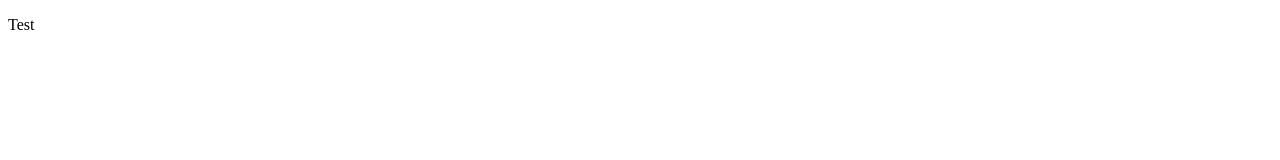
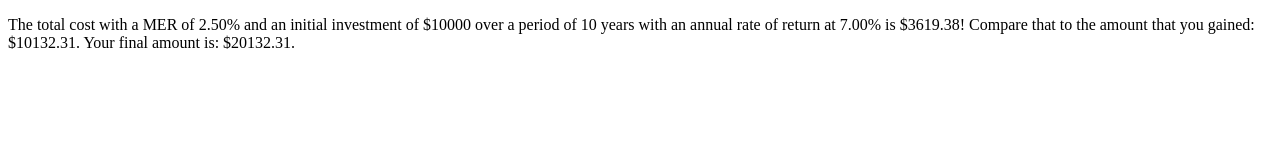
Before and after one commit to vchern/merCalc, a plain HTML site: page index.html in a window 1280 px wide. Drawn offline with nearby package versions, Linux system fonts and the light colour scheme.

Commit message:
completed the math behind the calculator.

```diff
--- a/index.html
+++ b/index.html
@@ -2,9 +2,11 @@
 <html>
 <head>
 	<title>MER Calculator</title>
+	<script src="https://ajax.googleapis.com/ajax/libs/jquery/3.1.1/jquery.min.js"></script>
 	<script src="merCalc.js"></script>
 	<body>
-		<p> Test </p>
+	<p id="results">
+	</p>
 	</body>
 </head>
 </html>
--- a/merCalc.js
+++ b/merCalc.js
@@ -1 +1,46 @@
-console.log("Hello this test worked");
+var initial = 0; // initial investment amount
+var mer = 0; // management expense ratio
+var merTotal = 0;
+var period = 0; // how long the fun is held for, in years
+var annualReturnRate = 0; // how much the fund gains as a percentage
+var finalAmount = 0;
+
+initial = 10000;
+finalAmount = initial;
+mer = 0.025;
+dailyMER = mer/365
+period = 10;
+annualReturnRate = 0.07;
+dailyReturnRate = annualReturnRate/365
+
+for(i = 1; i < period*365; i++){
+	finalAmount = finalAmount+ finalAmount*dailyReturnRate;
+	//console.log(finalReturn);
+	merTotal = merTotal + finalAmount*dailyMER;
+	//console.log(merTotal);
+}
+
+finalAmount = Number(Math.round(finalAmount+'e2')+'e-2');
+merTotal = Number(Math.round(merTotal+'e2')+'e-2');
+var finalReturn = Number(Math.round(finalAmount - initial + 'e2')+'e-2');
+
+
+// finalReturn = initial * Math.pow((1 + annualReturnRate/365), (365*10));
+
+// = initial * mer * period;
+$( document ).ready(function() {
+    document.getElementById("results").innerHTML = "The total cost with a MER of " + (mer*100).toFixed(2) +
+	"% and an initial investment of $" + initial +
+	" over a period of " + period + " years with an annual rate of return at " + (annualReturnRate*100).toFixed(2) + "% is $"
+	+ merTotal + "!" + " Compare that to the amount that you gained: $" + finalReturn +	"." + " Your final amount is: $" + finalAmount + "."
+});
+
+
+/*
+console.log("The total cost with a MER of " + (mer*100).toFixed(2) +
+	"% and an initial investment of " + initial +
+	" over a period of " + period + " years with an annual rate of return at " + (annualReturnRate*100).toFixed(2) + "% is $"
+	+ merTotal + "!" + " Compare that to the amount that you gained: " + finalReturn +
+	".");
+console.log("Final return is: " + finalAmount);
+*/
```
